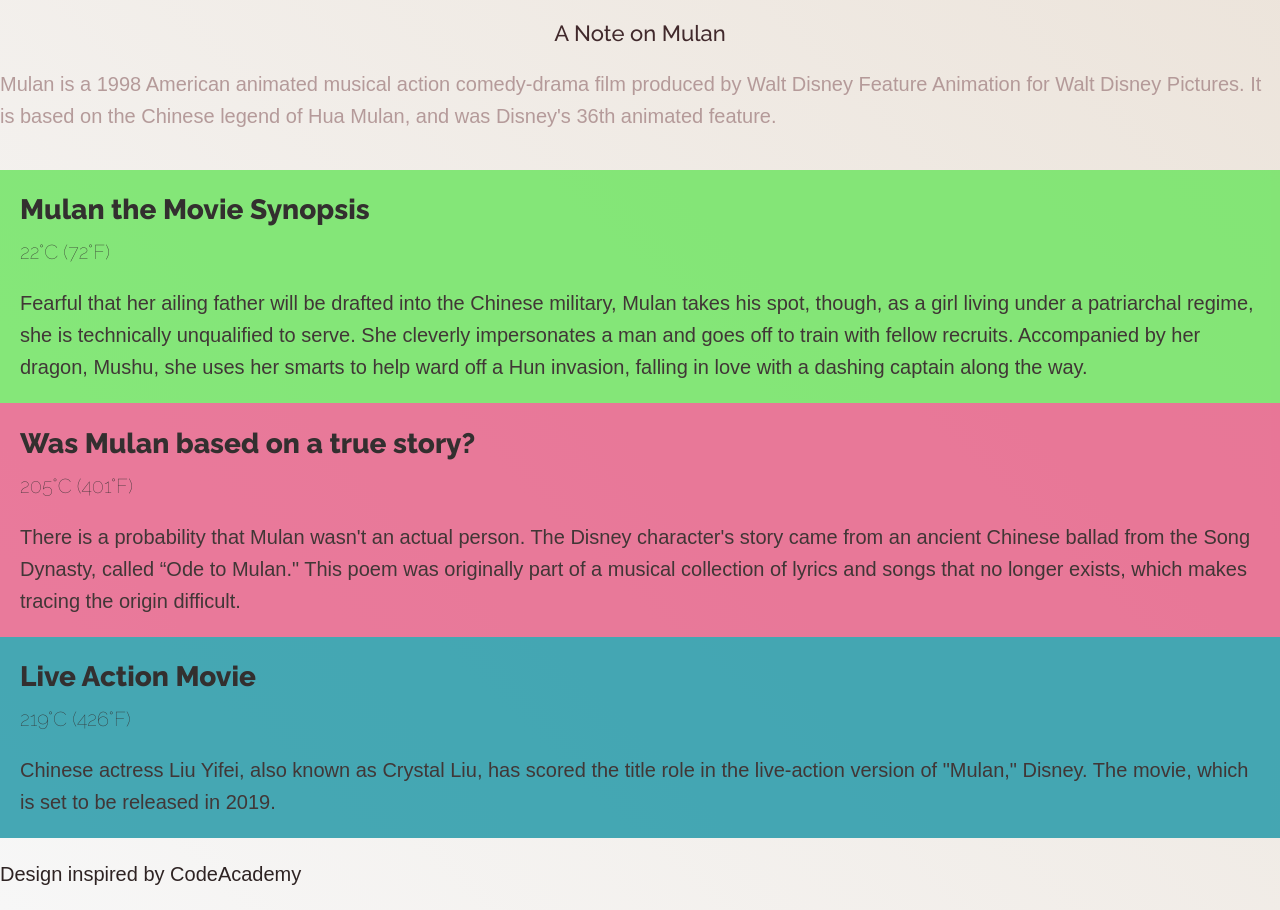
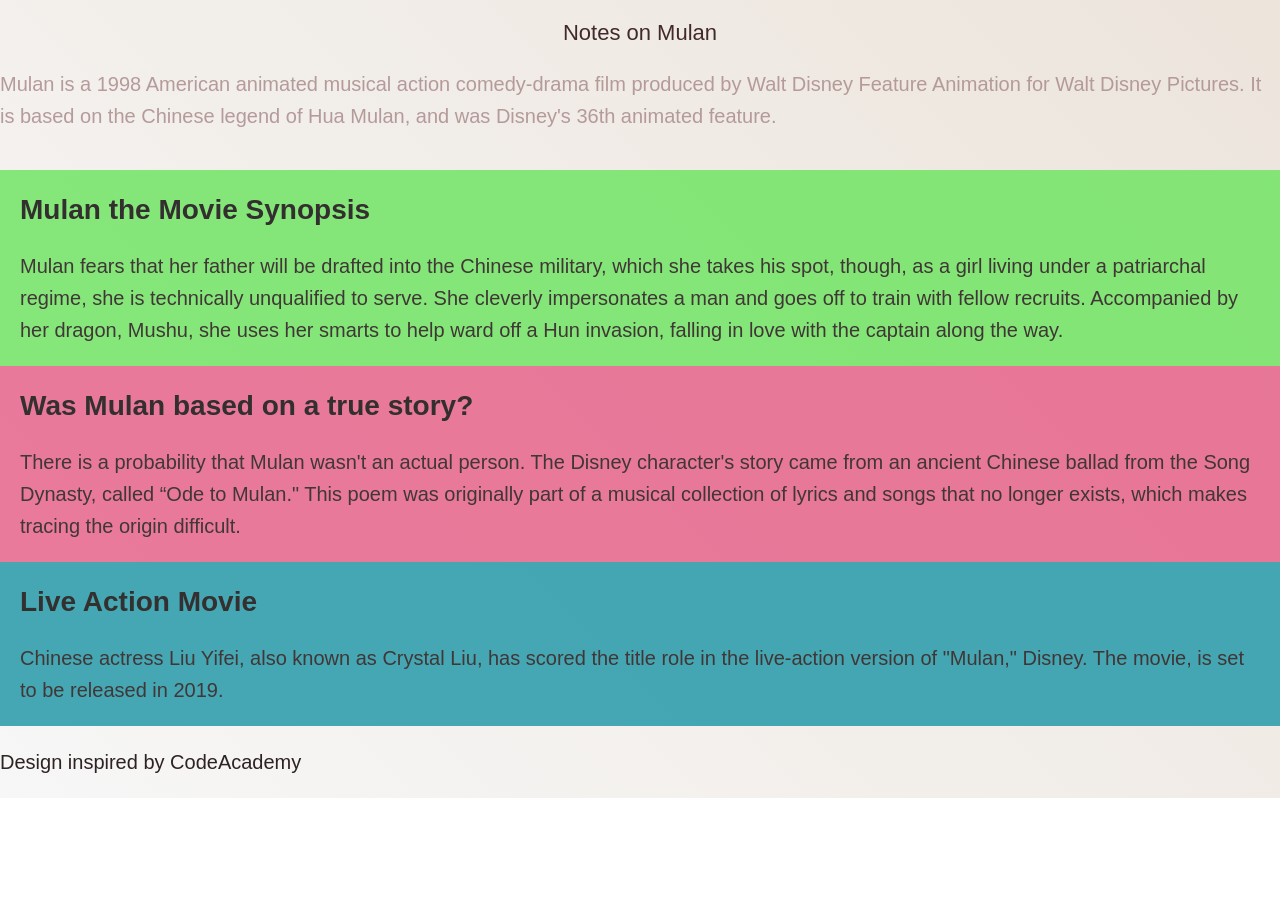
Before and after one commit to kira-mulan/kira-mulan.github.io, a plain HTML site: page index.html in a window 1280 px wide. Shown: the part 502-1412 px from the top of the page. After the commit the page ends 1300 px from the top, so only its background shows below. Drawn offline with Linux system fonts and the light colour scheme.

Commit message:
Create index.html
Starting my site

```diff
--- a/index.html
+++ b/index.html
@@ -2,8 +2,9 @@
 <html>
 <head>
   <title>Mulan</title>
-  <link href="https://fonts.googleapis.com/css?family=Covered+By+Your+Grace|Raleway:100,500,600,800" rel="stylesheet">
-  <link href="https://fonts.googleapis.com/css?family=Pacifico|Shadows+Into+Light" rel="stylesheet">
+  <link href="https://fonts.googleapis.com/css?family=Permanent+Marker" rel="stylesheet">
+  <link href="https://fonts.googleapis.com/css?family=Kaushan+Script|Permanent+Marker" rel="stylesheet">
+  <link href="https://fonts.googleapis.com/css?family=Julius+Sans+One|Kaushan+Script|Permanent+Marker" rel="stylesheet">
   <link rel="stylesheet" type="text/css" href="style.css">
 </head>
 <body>
@@ -13,25 +14,22 @@
   </div>
 
   <div class="Mulan">
-    <h3>A Note on Mulan</h3>
+    <h3>Notes on Mulan</h3>
     <p>Mulan is a 1998 American animated musical action comedy-drama film produced by Walt Disney Feature Animation for Walt Disney Pictures. It is based on the Chinese legend of Hua Mulan, and was Disney's 36th animated feature. </p>
   <br>
       <div class="spectrum">
         <div class="green">
           <h4>Mulan the Movie Synopsis</h4>
-          <h5>22&degC (72&degF)</h5>
-          <p>Fearful that her ailing father will be drafted into the Chinese military, Mulan takes his spot, though, as a girl living under a patriarchal regime, she is technically unqualified to serve. She cleverly impersonates a man and goes off to train with fellow recruits. Accompanied by her dragon, Mushu, she uses her smarts to help ward off a Hun invasion, falling in love with a dashing captain along the way.</p>
+          <p>Mulan fears that her father will be drafted into the Chinese military, which she takes his spot, though, as a girl living under a patriarchal regime, she is technically unqualified to serve. She cleverly impersonates a man and goes off to train with fellow recruits. Accompanied by her dragon, Mushu, she uses her smarts to help ward off a Hun invasion, falling in love with the captain along the way.</p>
         </div>
         <div class="light">
           <h4>Was Mulan based on a true story?</h4>
-          <h5>205&degC (401&degF)</h5>
           <p>There is a probability that Mulan wasn't an actual person. The Disney character's story came from an ancient Chinese ballad from the Song Dynasty, called “Ode to Mulan." This poem was originally part of a musical collection of lyrics and songs that no longer exists, which makes tracing the origin difficult.</p>
         </div>
         <div class="city">
           <h4>Live Action Movie</h4>
-          <h5>219&degC (426&degF)</h5>
           <p>Chinese actress Liu Yifei, also known as Crystal Liu, has scored the title role in the live-action version of "Mulan," Disney.
-            The movie, which is set to be released in 2019.</p>
+            The movie, is set to be released in 2019.</p>
       </div>
       <footer>
           <p> Design inspired by CodeAcademy
```
